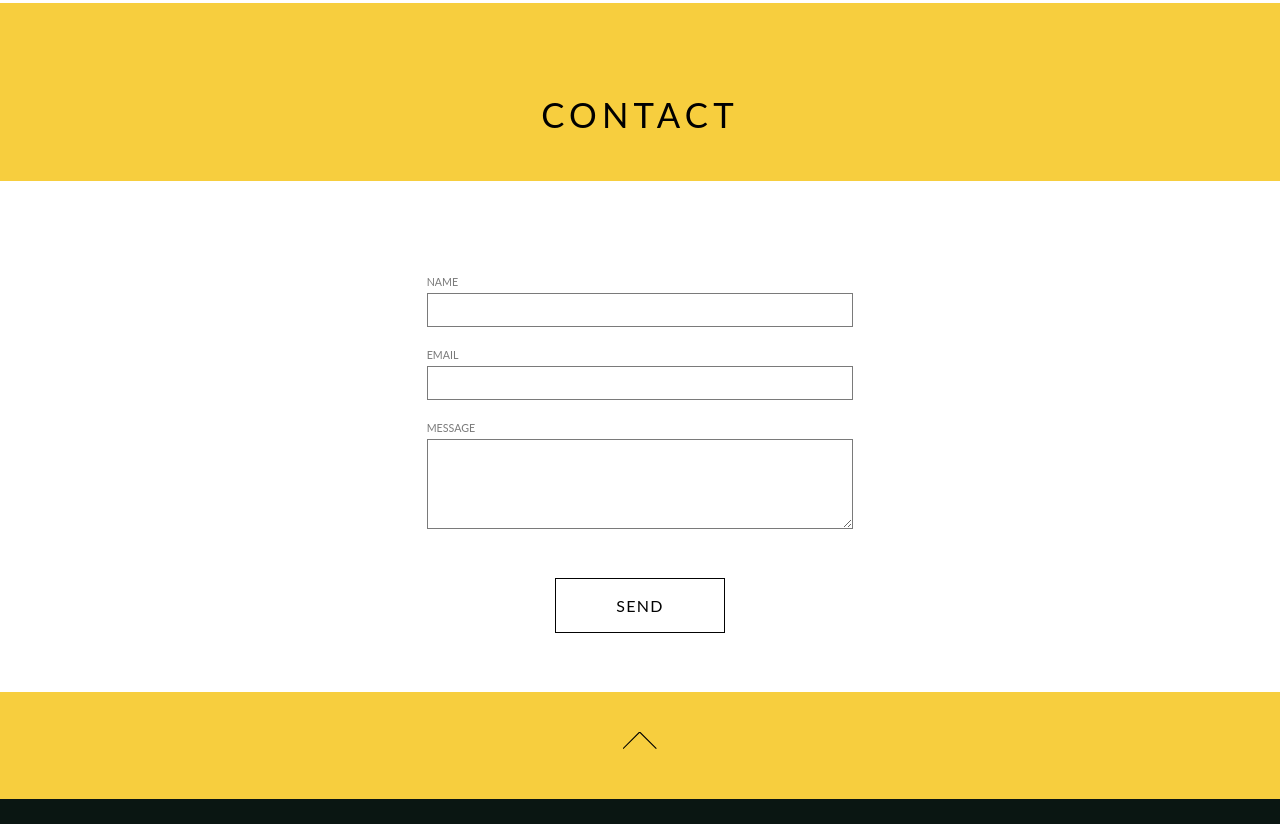
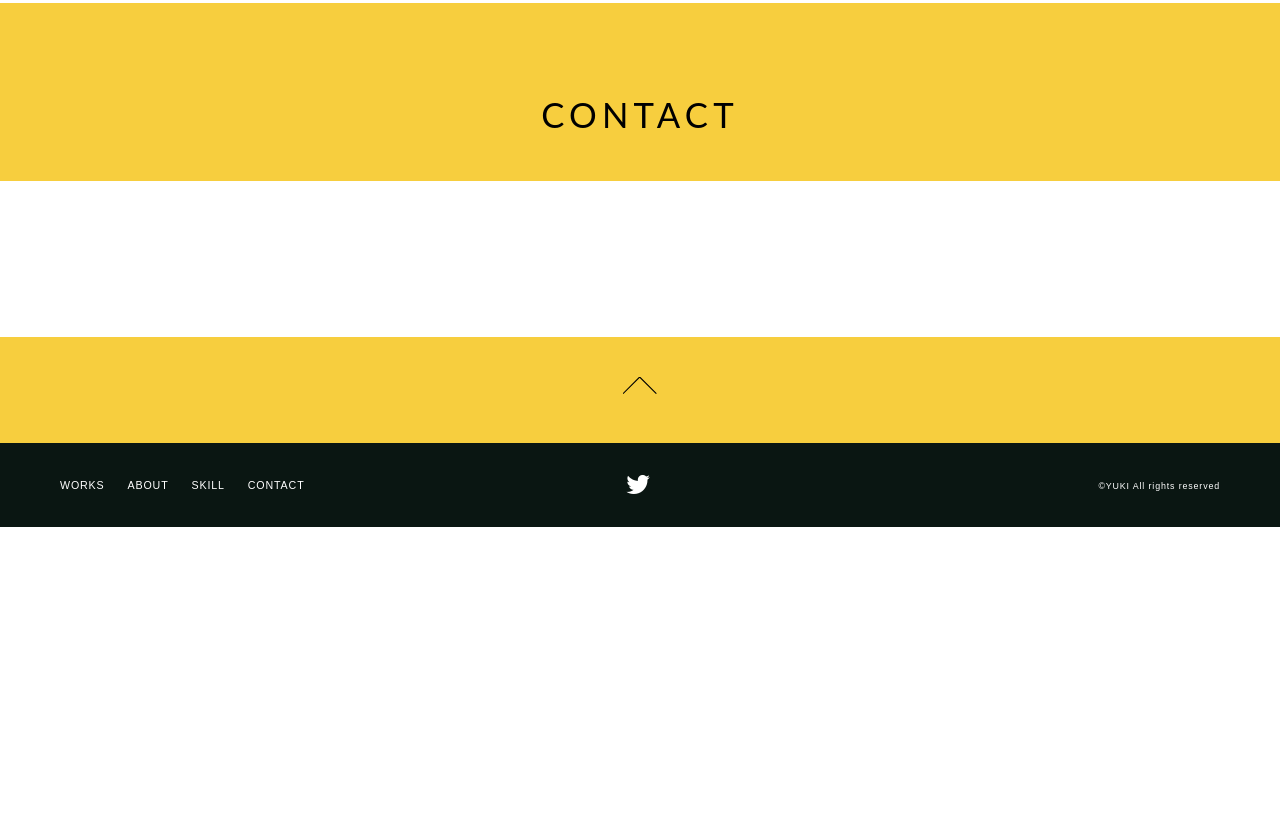
Before and after one commit to YUKI-bot19/por-tut, a plain HTML site: page index.html in a window 1280 px wide. Shown: the part 2891-3715 px from the top of the page. After the commit the page ends 3418 px from the top, so only its background shows below. Drawn offline with Linux system fonts and the light colour scheme.

Commit message:
index.html

```diff
--- a/index.html
+++ b/index.html
@@ -211,7 +211,7 @@
       <div class="p-contact__wrapper">
         <div class="p-contact__contents">
 
-          <form name="contact" action="/thankyou.html" method="POST" netlify>
+          <!-- <form name="contact" action="/thankyou.html" method="POST" netlify>
             <div class="c-contact__item">
               <label for="name-link" class="c-contact__name">NAME</label>
               <input type="text" name="yourName" required />
@@ -231,7 +231,7 @@
               <div data-netlify-recaptcha="true"></div>
               <input type="submit" value="SEND" class="c-submit__hover">
             </div>
-          </form>
+          </form> -->
         </div>
       </div>
       <div class="c-arrow">
```
